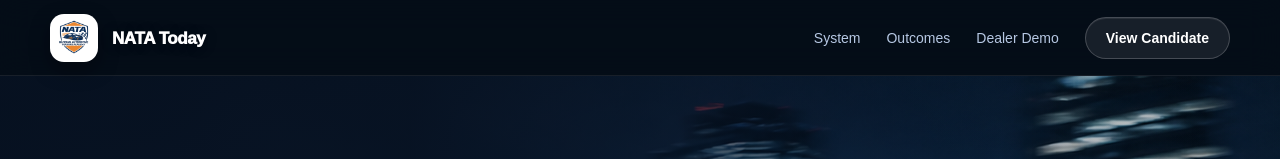
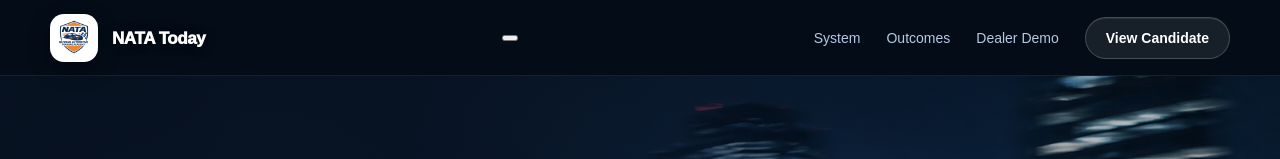
Before and after one commit to zlomke76-del/natatoday, a Next.js app: page / in a window 1280 px wide. Shown: the top 159 px of the page. Built offline with nearby package versions, Linux system fonts and the light colour scheme.

Commit message:
Update Nav.tsx

```diff
--- a/app/components/Nav.tsx
+++ b/app/components/Nav.tsx
@@ -1,11 +1,18 @@
+"use client";
+
 import Image from "next/image";
 import Link from "next/link";
+import { useState } from "react";
 
 export default function Nav() {
+  const [open, setOpen] = useState(false);
+
+  const closeMenu = () => setOpen(false);
+
   return (
     <header className="nav">
       <div className="nav-inner">
-        <Link href="/" className="brand" aria-label="NATA Today home">
+        <Link href="/" className="brand" aria-label="NATA Today home" onClick={closeMenu}>
           <span className="brand-logo-wrap" aria-hidden="true">
             <Image
               src="/images/nata_logo_01.png"
@@ -19,11 +26,34 @@ export default function Nav() {
           <span className="brand-text">NATA Today</span>
         </Link>
 
-        <nav className="nav-links" aria-label="Primary navigation">
-          <Link href="/#system">System</Link>
-          <Link href="/#outcomes">Outcomes</Link>
-          <Link href="/dealer-demo">Dealer Demo</Link>
-          <Link className="nav-cta" href="/candidate-demo">
+        <button
+          className="nav-menu-button"
+          type="button"
+          aria-label={open ? "Close navigation menu" : "Open navigation menu"}
+          aria-expanded={open}
+          aria-controls="primary-navigation"
+          onClick={() => setOpen((current) => !current)}
+        >
+          <span />
+          <span />
+          <span />
+        </button>
+
+        <nav
+          id="primary-navigation"
+          className={open ? "nav-links nav-links-open" : "nav-links"}
+          aria-label="Primary navigation"
+        >
+          <Link href="/#system" onClick={closeMenu}>
+            System
+          </Link>
+          <Link href="/#outcomes" onClick={closeMenu}>
+            Outcomes
+          </Link>
+          <Link href="/dealer-demo" onClick={closeMenu}>
+            Dealer Demo
+          </Link>
+          <Link className="nav-cta" href="/candidate-demo" onClick={closeMenu}>
             View Candidate
           </Link>
         </nav>
```
